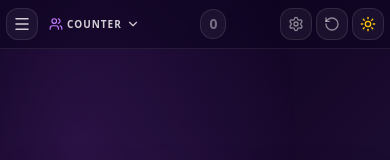
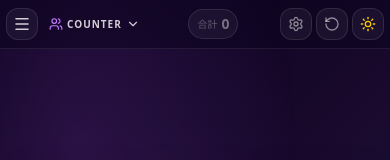
Before and after one commit to DukeGomadango/app-live-counter-suite, a Next.js app: page / in a window 390 px wide. Shown: the top 160 px of the page. Built offline with nearby package versions, Linux system fonts and the light colour scheme.

Commit message:
style: restore total label text on small screens

```diff
--- a/src/components/HamburgerMenu.tsx
+++ b/src/components/HamburgerMenu.tsx
@@ -249,7 +249,7 @@ export default function HamburgerMenu({
                 {/* Center: Total count with target */}
                 {viewMode === "counter" && (
                     <div className={`flex items-center gap-1 sm:gap-2 px-2 sm:px-4 py-1 rounded-full ${bgSubtle} border ${borderSubtle} mx-1 shrink min-w-0`}>
-                        <span className={`text-xs sm:text-sm hidden sm:inline ${textMuted}`}>合計</span>
+                        <span className={`text-[10px] sm:text-sm ${textMuted}`}>合計</span>
                         <div className="flex items-baseline gap-0.5 truncate">
                             <AnimatePresence mode="popLayout">
                                 <motion.span
```
